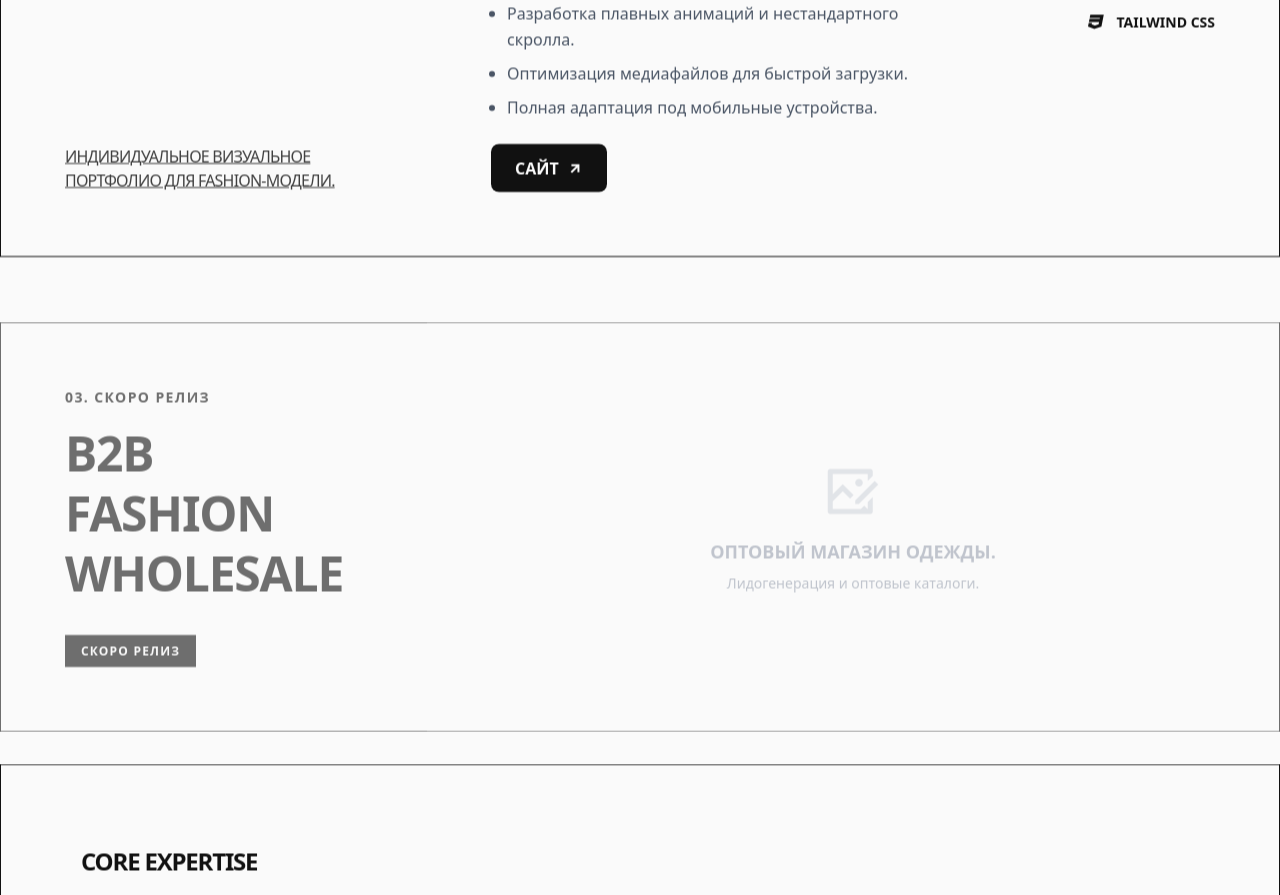
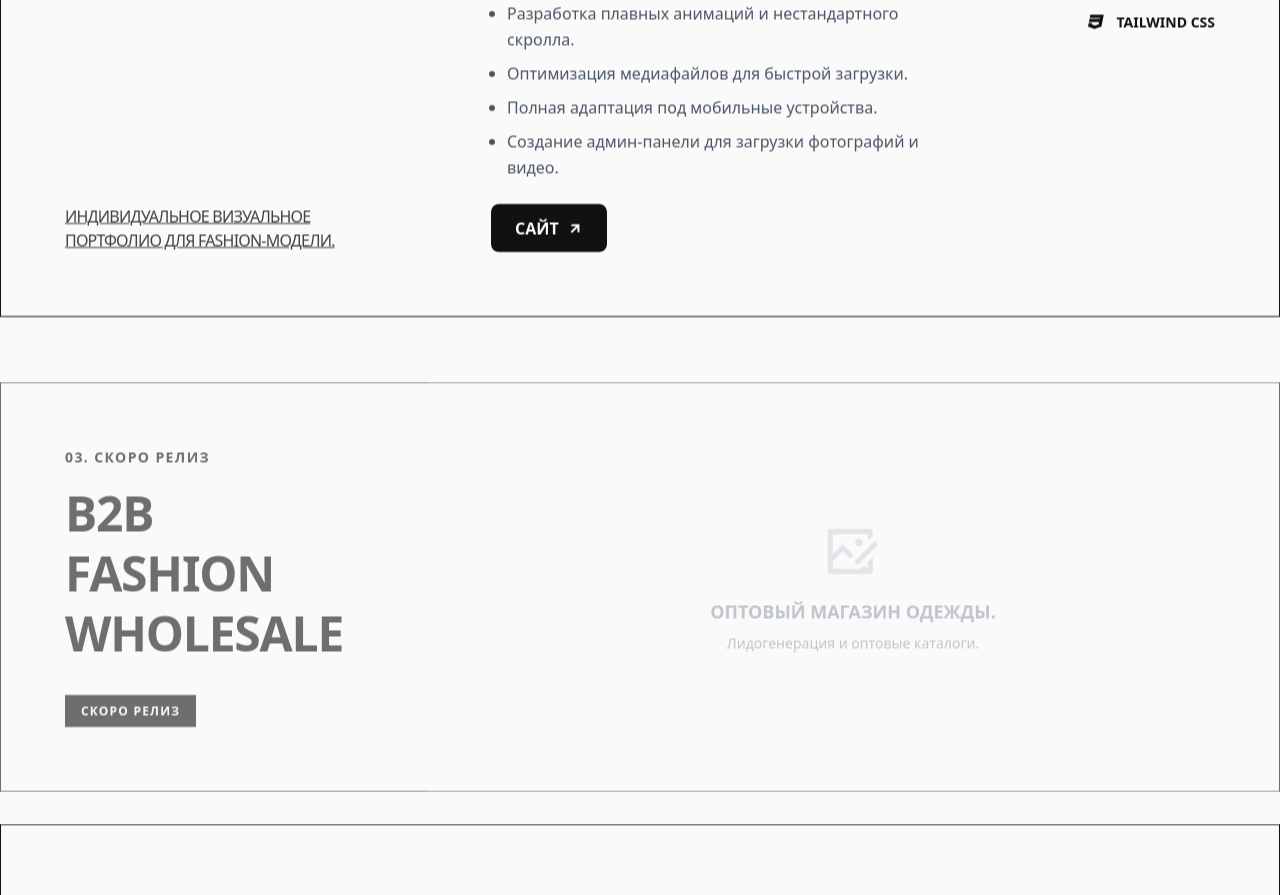
Before and after one commit to abzalt1/abzalt1.github.io, a Next.js app: page / in a window 1280 px wide. Shown: the part 2940-3835 px from the top of the page. Built offline with nearby package versions, Linux system fonts and the light colour scheme.

Commit message:
Add admin panel task to Model Portfolio project

```diff
--- a/src/components/Projects.tsx
+++ b/src/components/Projects.tsx
@@ -142,7 +142,8 @@ export default function Projects({ onOpenLightbox }: { onOpenLightbox: (src: str
                 "Проектирование минималистичного и эстетичного UI/UX.",
                 "Разработка плавных анимаций и нестандартного скролла.",
                 "Оптимизация медиафайлов для быстрой загрузки.",
-                "Полная адаптация под мобильные устройства."
+                "Полная адаптация под мобильные устройства.",
+                "Создание админ-панели для загрузки фотографий и видео."
             ],
             link: "https://dilyara-portfoliov2.vercel.app/",
             stack: [
```
